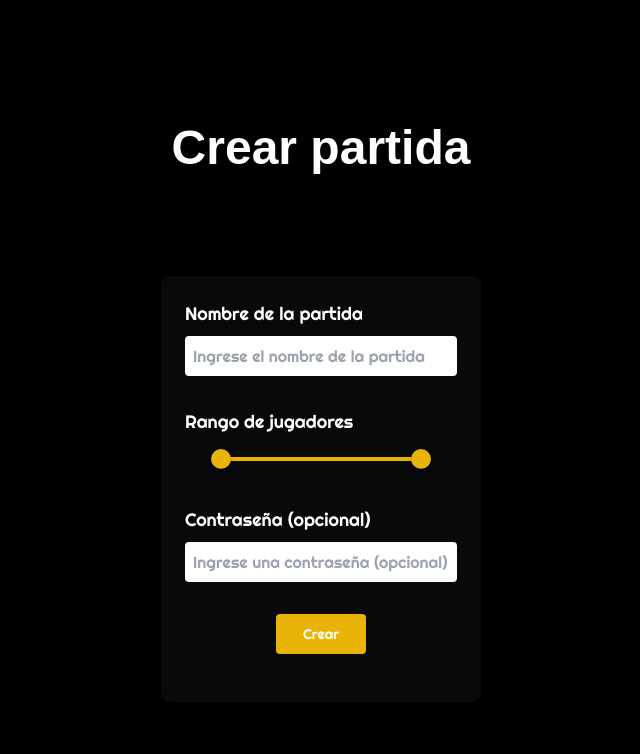
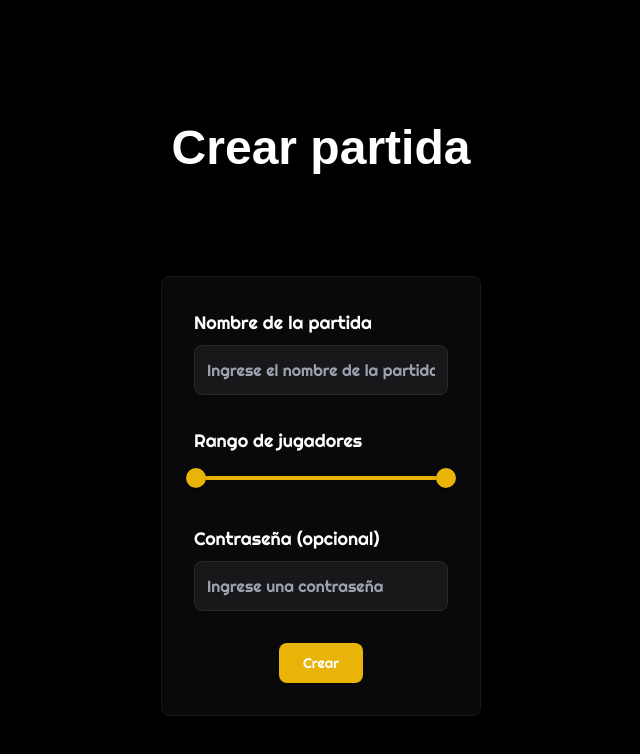
Before and after one commit to IngSoft1-Capybaras/switcher-frontend, a React (Vite) app in the folder switcher/: page /games/create in a window 1280 px wide. Shown: the top 754 px of the page, without its empty margins (319-959 px from the left). Built offline with nearby package versions, Linux system fonts and the light colour scheme; no server answers; a web font is replaced by a local one.

Commit message:
SCRUM-1 - mas estilos en Home, y create form

```diff
--- a/switcher/src/components/ui/CreateGameForm.jsx
+++ b/switcher/src/components/ui/CreateGameForm.jsx
@@ -1,7 +1,7 @@
 import { z } from "zod";
 import { useForm, Controller } from "react-hook-form";
 import { zodResolver } from "@hookform/resolvers/zod";
-import React, {useState} from "react";
+import React, { useState } from "react";
 import Slider from '@mui/material/Slider';
 import { Button } from "./button";
 import { useGameContext } from "@/context/GameContext";
@@ -12,7 +12,6 @@ const apiUrl = import.meta.env.VITE_API_URL || 'http://localhost:8000';
 
 const MAX_PLAYERS = 4;
 const MIN_PLAYERS = 2;
-
 
 const formSchema = z.object({
   name: z.string().min(1, "El nombre de la partida es obligatorio")
@@ -39,23 +38,21 @@ function FormSlider({ value, onChange }) {
       min={MIN_PLAYERS}
       max={MAX_PLAYERS}
       sx={{
-        width: 200,
-        color: '#eab308', // Tailwind blue-500 color
+        width: 250,
+        color: '#eab308',
         '& .MuiSlider-thumb': {
-          backgroundColor: '#eab308', // Tailwind blue-600 color
+          backgroundColor: '#eab308',
         },
         '& .MuiSlider-track': {
-          backgroundColor: '#eab308', // Tailwind blue-500 color
+          backgroundColor: '#eab308',
         },
         '& .MuiSlider-rail': {
-          backgroundColor: '#eab308', // Tailwind blue-300 color
+          backgroundColor: '#eab308',
         },
       }}
     />
   );
 }
-
-
 
 export default function CreateGameForm() {
   const [errorMessage, setErrorMessage] = useState('');
@@ -72,7 +69,6 @@ export default function CreateGameForm() {
   });
 
   const onSubmit = async (data) => {
-    // console.log('Datos del formulario: ', data);
     toast({
       title: "You submitted the following values:",
       description: (
@@ -93,18 +89,15 @@ export default function CreateGameForm() {
         host: true,
         turn: "PRIMERO"
       }
-    }
+    };
 
-    // le pego a la api
     fetch(`${apiUrl}/games`, {
-      method: 'POST', // HTTP method
+      method: 'POST',
       headers: {
-        'Content-Type': 'application/json', // Ensures the body is sent as JSON
-        // Other headers like Authorization can be added here
+        'Content-Type': 'application/json',
       },
-      body: JSON.stringify(body), // Converts your data to a JSON string
+      body: JSON.stringify(body),
     })
-
       .then(response => {
         if (!response.ok) {
           return response.json().then(errorData => {
@@ -112,37 +105,35 @@ export default function CreateGameForm() {
             throw new Error(errorData.message || 'An error occurred');
           });
         }
-      return response.json(); // Parses the JSON response
+        return response.json();
       })
       .then(data => {
-      console.log('Success:', data); // Handle success
         navigate(`games/ongoing/${data.id}`);
-      // Perform navigation or other success actions here
       })
       .catch(error => {
-      console.error('Error:', error.message); // Handle error
+        console.error('Error:', error.message);
       });
-    // form.reset();
   };
 
   return (
     <form
       data-testid="formComponent"
       onSubmit={form.handleSubmit(onSubmit)}
-      className="space-y-8 bg-zinc-950 p-6 rounded-lg"
+      className="space-y-8 bg-zinc-950 p-8 rounded-lg shadow-lg border border-zinc-900 max-w-lg mx-auto"
     >
-      <div className="mb-4">
-        <label className="block text-lg mb-2">Nombre de la partida</label>
+
+      <div className="mb-6">
+        <label className="block text-lg text-white mb-2">Nombre de la partida</label>
         <input
           placeholder="Ingrese el nombre de la partida"
           {...form.register('name')}
-          className="p-2 w-full rounded bg-white text-black"
+          className="p-3 w-full rounded-lg bg-zinc-900 text-white border border-zinc-800 focus:outline-none focus:ring-2"
         />
-        {form.formState.errors.name && <p className="text-red-500">{form.formState.errors.name.message}</p>}
+        {form.formState.errors.name && <p className="text-red-500 mt-1">{form.formState.errors.name.message}</p>}
       </div>
 
-      <div className="mb-4">
-        <label className="block text-lg mb-2">Rango de jugadores</label>
+      <div className="mb-6">
+        <label className="block text-lg text-white mb-2">Rango de jugadores</label>
         <div className="flex justify-center">
           <Controller
             name="playersRange"
@@ -152,25 +143,27 @@ export default function CreateGameForm() {
             )}
           />
         </div>
-        {form.formState.errors.playersRange && <p className="text-red-500 text-center">{form.formState.errors.playersRange.message}</p>}
+        {form.formState.errors.playersRange && <p className="text-red-500 text-center mt-1">{form.formState.errors.playersRange.message}</p>}
       </div>
 
-      <div className="mb-4">
-        <label className="block text-lg mb-2">Contraseña (opcional)</label>
+      <div className="mb-6">
+        <label className="block text-lg text-white mb-2">Contraseña (opcional)</label>
         <input
-          placeholder="Ingrese una contraseña (opcional)"
+          placeholder="Ingrese una contraseña"
           {...form.register('password')}
-          className="p-2 w-full rounded bg-white text-black"
+          className="p-3 w-full rounded-lg bg-zinc-900 text-white border border-zinc-800 focus:outline-none focus:ring-2"
         />
-        {form.formState.errors.password && <p className="text-red-500">{form.formState.errors.password.message}</p>}
+        {form.formState.errors.password && <p className="text-red-500 mt-1">{form.formState.errors.password.message}</p>}
       </div>
 
       {/* Centered button */}
       <div className="flex justify-center">
-        <Button type="submit" className="bg-yellow-500 text-white py-2 px-4 rounded mb-6 w-1/3">Crear</Button>
+        <Button type="submit" className="bg-yellow-500 text-white py-2 px-6 rounded-lg hover:bg-yellow-600 transition-all duration-200 w-1/3">
+          Crear
+        </Button>
       </div>
 
-      {errorMessage && <p data-testid="form-error">{errorMessage}</p>}
+      {errorMessage && <p className="text-red-500 mt-4 text-center">{errorMessage}</p>}
     </form>
   );
 }
--- a/switcher/src/components/ui/NameForm.jsx
+++ b/switcher/src/components/ui/NameForm.jsx
@@ -52,16 +52,16 @@ export default function InputForm() {
 
   return (
     <Form {...form}>
-      <form onSubmit={form.handleSubmit(onSubmit)} className="w-2/3 space-y-10">
+      <form onSubmit={form.handleSubmit(onSubmit)} className="space-y-8 bg-zinc-950 p-8 rounded-lg shadow-lg border border-zinc-900 max-w-lg mx-auto">
         <div className="space-y-10">
           <FormField
             control={form.control}
             name="username"
             render={({ field }) => (
-              <FormItem className="space-y-6">
-                <FormLabel className="text-white text-4xl">Ingrese su nombre de usuario</FormLabel>
+              <FormItem className="space-y-6 ">
+                <FormLabel className="block text-lg text-white mb-2">Nombre de usuario</FormLabel>
                 <FormControl>
-                  <Input className="text-lg w-2/3" placeholder="Nombre de usuario" {...field} />
+                  <Input className="p-3 w-full rounded-lg bg-zinc-900 text-white border border-zinc-800 focus:outline-none focus:ring-2" placeholder="Ingrese su nombre de usuario" {...field} />
                 </FormControl>
                 <FormDescription className="text-base">
                   Este nombre será visible para el resto de jugadores.
@@ -71,7 +71,7 @@ export default function InputForm() {
             )}
           />
         </div>
-        <Button className="w-1/4 h-1/6 bg-green-500 text-xl" type="submit">Siguiente</Button>
+        <Button className="bg-green-500 text-white py-2 px-6 rounded-lg hover:bg-green-600 transition-all duration-200 w-1/3" type="submit">Siguiente</Button>
       </form>
     </Form>
   )
--- a/switcher/src/pages/Home.jsx
+++ b/switcher/src/pages/Home.jsx
@@ -10,6 +10,7 @@ const Home = () => {
         <img className='h-1/3 w-auto' src={logo} />
       </div>
       <div className="w-1/2 bg-zinc-950 flex flex-col items-center justify-center">
+        <h1 className="text-5xl font-bold mb-6 text-white"> ¡ A jugar !</h1>
         <NameForm />
       </div>
     </div>
```
Lines whose indentation alone changed are shown as unchanged.
